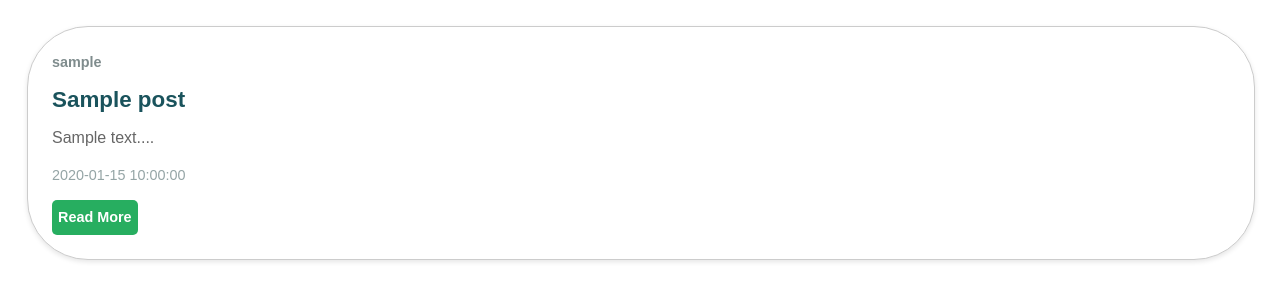
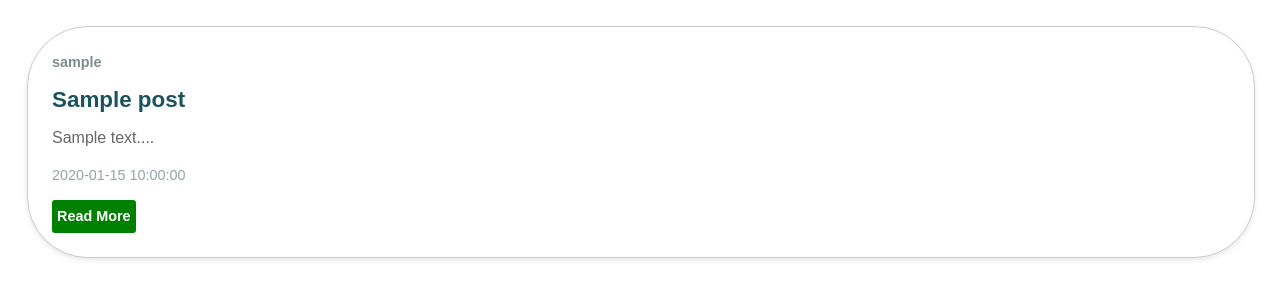
Before and after one commit to pr0xiuss/sem2-scm, a Python web app: template templates/home.html in a window 1280 px wide. Shown: the part 252-553 px from the top of the page. Run offline with Jinja, Linux system fonts and the light colour scheme; the template is opened without the code that fills it: most values are stand-ins (such as "Sample title", 1, 10 or a date in 2020).

Commit message:
css changes

```diff
--- a/static/home_csss.css
+++ b/static/home.css
@@ -150,19 +150,13 @@ body {
 
 .read-more {
     display: inline-block;
-    color: white;
-    background-color: #27ae60;
     text-decoration: none;
     font-weight: bold;
-    padding: 6px 6px;
-    border-radius: 5px;
     font-size: 0.9rem;
     transition: color 0.3s;
 }
 
-.read-more:hover {
-    color: rgba(255, 255, 255, 0.741);
-}
+
 
 /* Responsive design */
 @media (max-width: 800px) {
--- a/templates/home.html
+++ b/templates/home.html
@@ -5,7 +5,7 @@
     <meta name="viewport" content="width=device-width, initial-scale=1.0">
     <title>Blog Homepage</title>
     <link rel="stylesheet" href="{{ url_for('static', filename='style.css') }}">
-    <link rel="stylesheet" href="home_csss.css">
+    <link rel="stylesheet" href="home.css">
 </head>
 <body>
 
```
